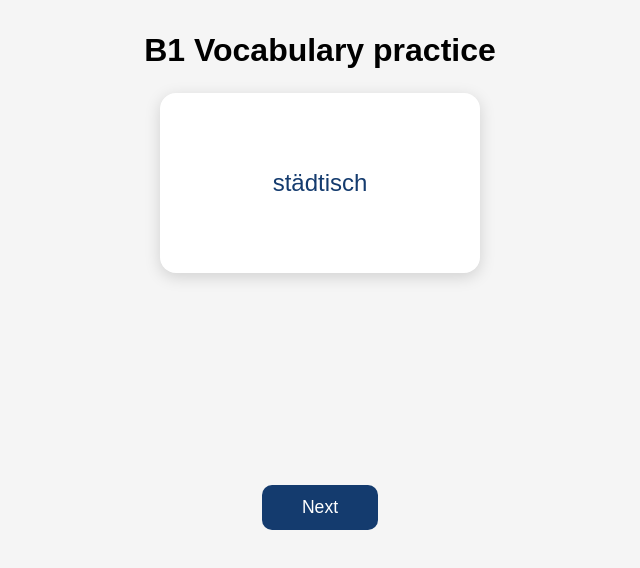
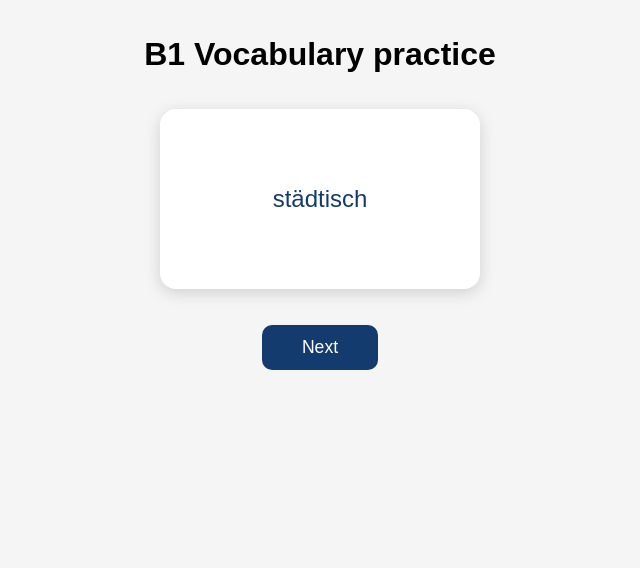
Before and after one commit to roieshalom/B1-Wortlist, a plain HTML site: page index.html in a window 1280 px wide. Shown: the whole page, without its empty margins (320-960 px from the left). Drawn offline with Linux system fonts and the light colour scheme.

Commit message:
Refine static margins and layout in index.html
Adjusted margins for better layout and spacing.

```diff
--- a/index.html
+++ b/index.html
@@ -24,10 +24,12 @@
         }
         h1 {
             text-align: center;
-            margin-top: 32px;
-            margin-bottom: 24px;
+            margin-top: 36px;
+            margin-bottom: 0;
         }
         #game-container {
+            margin-top: 36px; /* gap from title */
+            margin-bottom: 0;
             width: 100%;
             display: flex;
             flex-direction: column;
@@ -37,10 +39,10 @@
             width: 320px;
             max-width: 95vw;
             min-height: 180px;
-            margin-bottom: 32px; /* This controls the gap to the button */
+            height: auto;
+            margin: 0;
             background: transparent;
             perspective: 800px;
-            /* Remove align-items, justify-content to allow card to grow naturally */
         }
         .flip-card-inner {
             width: 100%;
@@ -51,12 +53,15 @@
             transform-style: preserve-3d;
             cursor: pointer;
             position: relative;
+            display: flex;
+            flex-direction: column;
+            align-items: stretch;
         }
         .flip-card.flipped .flip-card-inner {
             transform: rotateY(180deg);
         }
         .flip-card-front, .flip-card-back {
-            /* Remove position: absolute! */
+            /* No absolute! */
             width: 100%;
             min-height: 180px;
             height: auto;
@@ -74,15 +79,20 @@
             word-break: break-word;
             backface-visibility: hidden;
             transition: background 0.3s;
+            position: absolute;
+            top: 0;
+            left: 0;
         }
         .flip-card-front {
             color: #143b6e;
             background: #fff;
+            z-index: 2;
         }
         .flip-card-back {
             background: #143b6e;
             color: #fff;
             transform: rotateY(180deg);
+            z-index: 1;
         }
         .google-translate-link {
             margin-top: 18px;
@@ -108,8 +118,8 @@
             background: #143b6e;
             color: #fff;
             cursor: pointer;
+            margin-top: 36px; /* gap from card */
             margin-bottom: 36px;
-            margin-top: 0;
             display: block;
         }
         #next-btn:hover {
```
